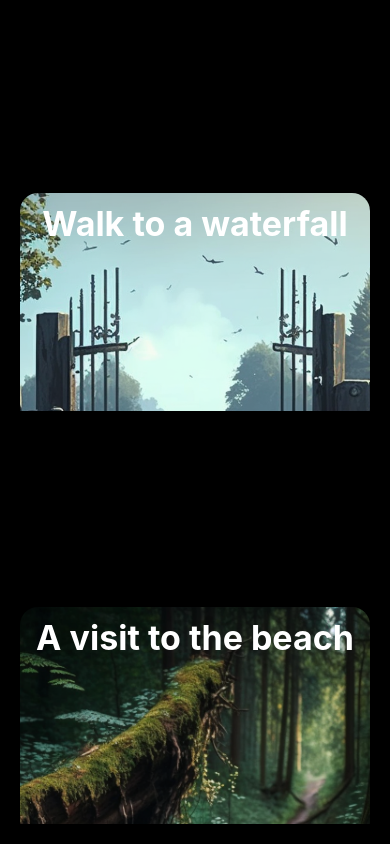
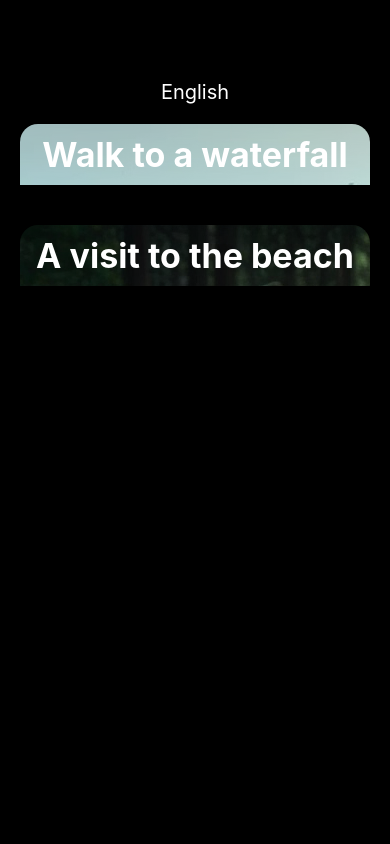
Before and after one commit to rishadomar/waterfall, a React Native app: screen / in a window 390 px wide. Built offline with nearby package versions, Linux system fonts and the light colour scheme.

Commit message:
Using FlatList

```diff
--- a/src/components/Compendium.tsx
+++ b/src/components/Compendium.tsx
@@ -1,11 +1,11 @@
 import { useState, useEffect } from 'react';
-import { StyleSheet, Text, View } from 'react-native';
+import { StyleSheet, Text, View, FlatList } from 'react-native';
 import Story from './Story';
 import { compendium } from '../../assets/compendium';
 import Pages from './Pages';
-import { LanguageType } from '../../story.types';
+import { LanguageType, StoryType } from '../../story.types';
 
-const Compendium: React.FunctionComponent = () => {
+const Compendium: React.FC = () => {
     const [currentStory, setCurrentStory] = useState<number | null>(null);
     const [selectedLanguage, setSelectedLanguage] = useState<LanguageType>(compendium.languages[0]);
 
@@ -13,17 +13,20 @@ const Compendium: React.FunctionComponent = () => {
 
     if (currentStory === null) {
         return (
-            <View style={{ flex: 1 }}>
-                <Text>{selectedLanguage.name}</Text>
-
-                {compendium.stories.map((story) => (
-                    <Story
-                        onPress={setCurrentStory}
-                        key={story.id}
-                        selectedLanguage={selectedLanguage.code}
-                        story={story}
-                    />
-                ))}
+            <View style={styles.container}>
+                <Text style={styles.text}>{selectedLanguage.name}</Text>
+                <FlatList
+                    style={styles.listView}
+                    data={compendium.stories}
+                    renderItem={({ item }) => (
+                        <Story
+                            onPress={setCurrentStory}
+                            key={item.id}
+                            selectedLanguage={selectedLanguage.code}
+                            story={item}
+                        />
+                    )}
+                />
             </View>
         );
     }
@@ -37,6 +40,32 @@ const Compendium: React.FunctionComponent = () => {
     );
 };
 
-const styles = StyleSheet.create({});
+const styles = StyleSheet.create({
+    container: {
+        flex: 1,
+        marginTop: 80,
+        justifyContent: 'space-around'
+    },
+    text: {
+        fontSize: 20,
+        textAlign: 'center',
+        color: 'white'
+    },
+    listView: {
+        flex: 1
+    },
+    row: {
+        height: 600,
+        padding: 10,
+        borderBottomColor: '#ccc',
+        borderBottomWidth: 1
+    },
+    title: {
+        fontSize: 16
+    },
+    content: {
+        fontSize: 14
+    }
+});
 
 export default Compendium;
--- a/src/components/Story.tsx
+++ b/src/components/Story.tsx
@@ -42,7 +42,6 @@ const styles = StyleSheet.create({
     image: {
         flex: 1,
         justifyContent: 'center',
-        height: 600,
         width: '100%',
         borderRadius: 18
     },
```
